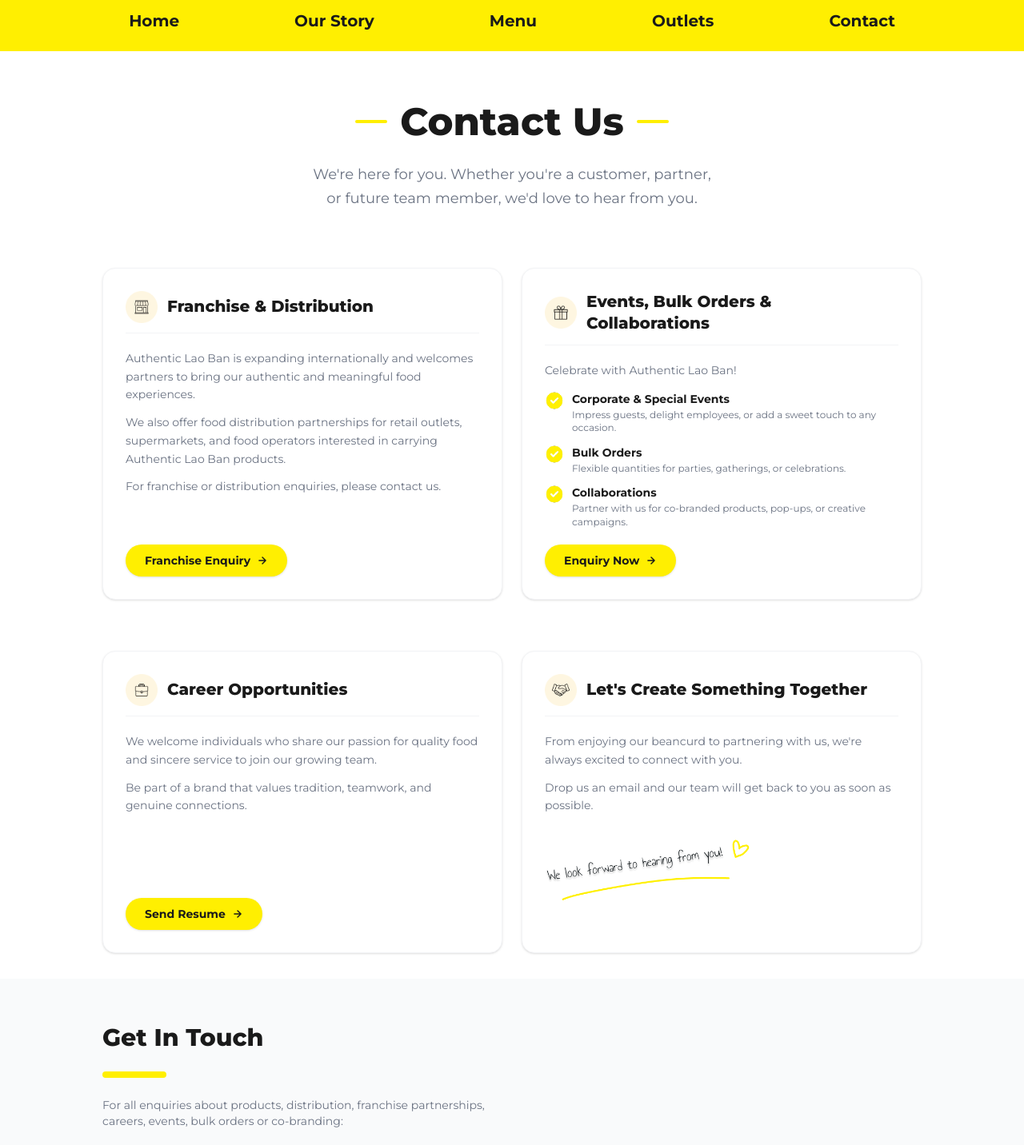
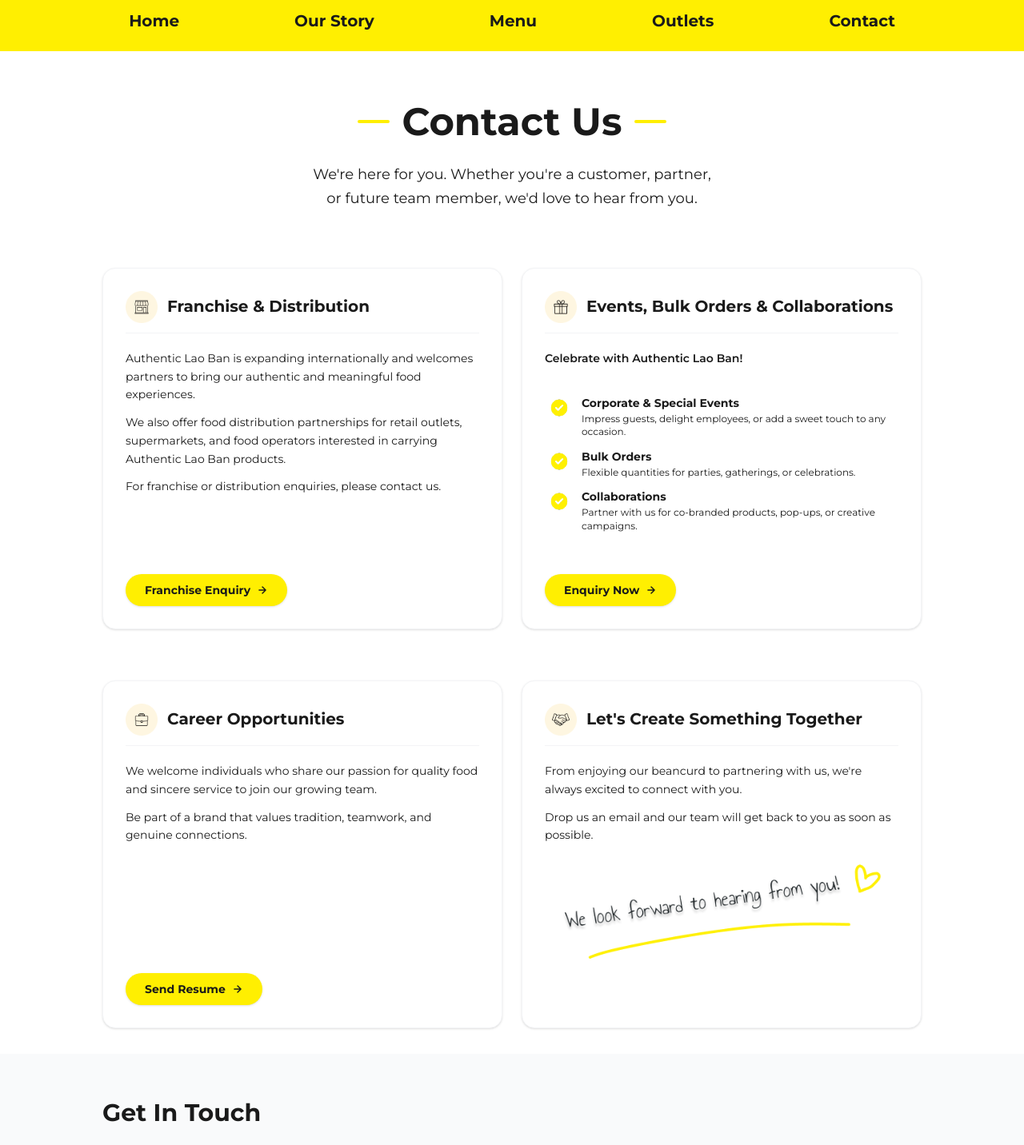
Before and after one commit to alfrdkang/laobandouhua, a Next.js app: page /contact in a window 1280 px wide. Shown: the part 140-1572 px from the top of the page at 80% size. Built offline with nearby package versions, Linux system fonts and the light colour scheme.

Commit message:
feat: update 404 contact page and story interview video

```diff
--- a/src/app/contact/page.js
+++ b/src/app/contact/page.js
@@ -8,15 +8,15 @@
     title: 'Franchise & Distribution',
     body: (
       <>
-        <p className="text-sm text-gray-500 leading-relaxed">
+        <p className="text-sm text-LB-black leading-relaxed">
           Authentic Lao Ban is expanding internationally and welcomes partners to bring our authentic
           and meaningful food experiences.
         </p>
-        <p className="text-sm text-gray-500 leading-relaxed mt-3">
+        <p className="text-sm text-LB-black leading-relaxed mt-3">
           We also offer food distribution partnerships for retail outlets, supermarkets, and food operators
           interested in carrying Authentic Lao Ban products.
         </p>
-        <p className="text-sm text-gray-500 leading-relaxed mt-3">
+        <p className="text-sm text-LB-black leading-relaxed mt-3">
           For franchise or distribution enquiries, please contact us.
         </p>
       </>
@@ -30,20 +30,20 @@
     title: 'Events, Bulk Orders & Collaborations',
     body: (
       <>
-        <p className="text-sm text-gray-500 leading-relaxed mb-3">
+        <p className="text-sm font-semibold text-LB-black leading-relaxed mb-3">
           Celebrate with Authentic Lao Ban!
         </p>
-        <ul className="flex flex-col gap-2.5">
+        <ul className="flex flex-col gap-2.5 my-8">
           {[
             { label: 'Corporate & Special Events', desc: 'Impress guests, delight employees, or add a sweet touch to any occasion.' },
             { label: 'Bulk Orders', desc: 'Flexible quantities for parties, gatherings, or celebrations.' },
             { label: 'Collaborations', desc: 'Partner with us for co-branded products, pop-ups, or creative campaigns.' },
           ].map(({ label, desc }) => (
             <li key={label} className="flex items-start gap-2.5">
-              <img src="/images/Contact/check.png" alt="" className="w-6 h-6 object-contain mt-0.5 shrink-0" />
+              <img src="/images/Contact/check.png" alt="" className="w-6 h-6 object-contain m-1.5 shrink-0" />
               <div>
                 <span className="text-sm font-bold text-LB-black">{label}</span>
-                <p className="text-xs text-gray-500 leading-snug">{desc}</p>
+                <p className="text-xs text-LB-black leading-snug">{desc}</p>
               </div>
             </li>
           ))}
@@ -60,10 +60,10 @@
   title: 'Career Opportunities',
   body: (
     <>
-      <p className="text-sm text-gray-500 leading-relaxed">
+      <p className="text-sm text-LB-black leading-relaxed">
         We welcome individuals who share our passion for quality food and sincere service to join our growing team.
       </p>
-      <p className="text-sm text-gray-500 leading-relaxed mt-3">
+      <p className="text-sm text-LB-black leading-relaxed mt-3">
         Be part of a brand that values tradition, teamwork, and genuine connections.
       </p>
     </>
@@ -79,7 +79,7 @@
       {/* Header */}
       <div className="flex items-center gap-3 pb-3 border-b border-gray-100">
         <img src={icon} alt={title} className="w-10 h-10 object-contain shrink-0" />
-        <h2 className="text-lg sm:text-xl font-extrabold text-LB-black leading-snug">{title}</h2>
+        <h2 className="text-lg sm:text-xl font-bold text-LB-black leading-snug">{title}</h2>
       </div>
 
       {/* Body */}
@@ -108,10 +108,10 @@
         <div className="max-w-2xl mx-auto flex flex-col items-center text-center">
           <div className="flex items-center gap-4 mb-4">
             <div className="w-10 h-1 bg-LB-yellow rounded-full" />
-            <h1 className="text-4xl sm:text-5xl font-extrabold text-LB-black">Contact Us</h1>
+            <h1 className="text-4xl sm:text-5xl font-bold text-LB-black">Contact Us</h1>
             <div className="w-10 h-1 bg-LB-yellow rounded-full" />
           </div>
-          <p className="text-gray-500 text-base sm:text-lg leading-relaxed mt-3">
+          <p className="text-LB-black text-base sm:text-lg leading-relaxed mt-3">
             We&apos;re here for you. Whether you&apos;re a customer, partner,<br className="hidden sm:block" />
             or future team member, we&apos;d love to hear from you.
           </p>
@@ -143,26 +143,26 @@
           <div className="bg-white rounded-2xl border border-gray-100 shadow-sm p-6 sm:p-7 flex flex-col gap-5">
             <div className="flex items-center gap-3 pb-3 border-b border-gray-100">
               <img src="/images/Contact/create.png" alt="Create Together" className="w-10 h-10 object-contain shrink-0" />
-              <h2 className="text-lg sm:text-xl font-extrabold text-LB-black leading-snug">
+              <h2 className="text-lg sm:text-xl font-bold text-LB-black leading-snug">
                 Let&apos;s Create Something Together
               </h2>
             </div>
 
             <div className="flex-1">
-              <p className="text-sm text-gray-500 leading-relaxed">
+              <p className="text-sm text-LB-black leading-relaxed">
                 From enjoying our beancurd to partnering with us, we&apos;re always excited to connect with you.
               </p>
-              <p className="text-sm text-gray-500 leading-relaxed mt-3">
+              <p className="text-sm text-LB-black leading-relaxed mt-3">
                 Drop us an email and our team will get back to you as soon as possible.
               </p>
             </div>
 
             {/* Handwritten look-forward note */}
-            <div className="mt-2">
+            <div className="flex justify-center items-center">
               <img
                 src="/images/Contact/lookForward.png"
                 alt="We look forward to hearing from you!"
-                className="w-56 sm:w-64 h-auto object-contain"
+                className="w-72 sm:w-100 h-auto object-contain"
               />
             </div>
           </div>
@@ -173,9 +173,9 @@
       <section className="w-full bg-gray-50 py-14 px-6">
         <div className="max-w-5xl mx-auto">
           {/* Section heading */}
-          <h2 className="text-2xl sm:text-3xl font-extrabold text-LB-black">Get In Touch</h2>
+          <h2 className="text-2xl sm:text-3xl font-bold text-LB-black">Get In Touch</h2>
           <div className="w-20 h-2 bg-LB-yellow rounded-full my-6" />
-          <p className="text-sm text-gray-500 mb-8 max-w-lg">
+          <p className="text-sm text-LB-black mb-8 max-w-lg">
             For all enquiries about products, distribution, franchise partnerships, careers, events, bulk orders or co-branding:
           </p>
 
@@ -294,7 +294,7 @@
           className="w-5/6 xl:w-1/3 h-auto object-contain mb-10"
           alt="正宗老伴、有爱相伴"
         />
-        <p className="text-2xl sm:text-3xl md:text-4xl text-gray-500 italic text-center">
+        <p className="text-2xl sm:text-3xl md:text-4xl text-LB-black italic text-center">
           Authentic Lao Ban, Always With Love
         </p>
       </section>
--- a/src/app/not-found.js
+++ b/src/app/not-found.js
@@ -3,9 +3,36 @@
 export default function NotFound() {
   return (
     <>
-      <div className="">
-        404 Page Not Found
-      </div>
+      <section className="min-h-180 flex items-center justify-center px-6">
+        <div className="max-w-3xl text-center flex flex-col items-center">
+          {/* <div className="flex-1 flex justify-center md:justify-start items-center">
+            <img src="/images/Home/logo.png" className="w-full h-24 sm:h-36 object-contain p-4" />
+          </div> */}
+
+          <div className="pb-8">
+            <h1 className="text-6xl font-bold text-LB-black mb-2">
+              404
+            </h1>
+            <h2 className="text-4xl font-bold text-LB-black mb-8">
+              Page Not Found
+            </h2>
+          </div>
+
+          {/* Description */}
+          <p className="text-lg font-semibold leading-7 text-LB-black max-w-2xl mb-16">
+            Looks like this bowl wandered off the menu. The page you’re
+            looking for might have been moved, renamed, or never existed
+            in the first place. Let’s get you back to something delicious.
+          </p>
+
+          {/* Button */}
+          <button
+            className="w-1/3 bg-LB-yellow text-LB-black font-bold text-sm px-4 py-4 rounded-full flex items-center justify-center gap-2 hover:brightness-95 transition-all mt-auto"
+          >
+            Home Page
+          </button>
+        </div>
+      </section>
     </>
   );
 }
--- a/src/app/story/page.js
+++ b/src/app/story/page.js
@@ -4,14 +4,26 @@
     return (
         <>
             {/* Hero Banner */}
-            <section
+            {/* <section
                 className="w-full bg-gray-300 flex items-center justify-center"
                 style={{ height: "800px" }}
             >
                 <h1 className="text-6xl md:text-7xl font-bold text-gray-500 select-none tracking-widest">
                     Autoplay Video
                 </h1>
-            </section>
+            </section> */}
+            <div className="relative w-full h-256 rounded-xl">
+                <video
+                    autoPlay
+                    muted
+                    loop
+                    playsInline
+                    className="absolute inset-0 w-full h-full object-cover"
+                >
+                    <source src="/videos/interview.mp4" type="video/mp4" />
+                    Your browser does not support the video tag.
+                </video>
+            </div>
             {/* Tagline */}
             <section className="w-full bg-white py-20 md:py-28 px-6 flex flex-col items-center justify-center">
                 <img src="/images/tagline.png" className="w-5/6 xl:w-1/3 h-auto object-contain mb-14" />
```
Also changed, not shown: 1 other file (tests, documents, lock files or other folders).
